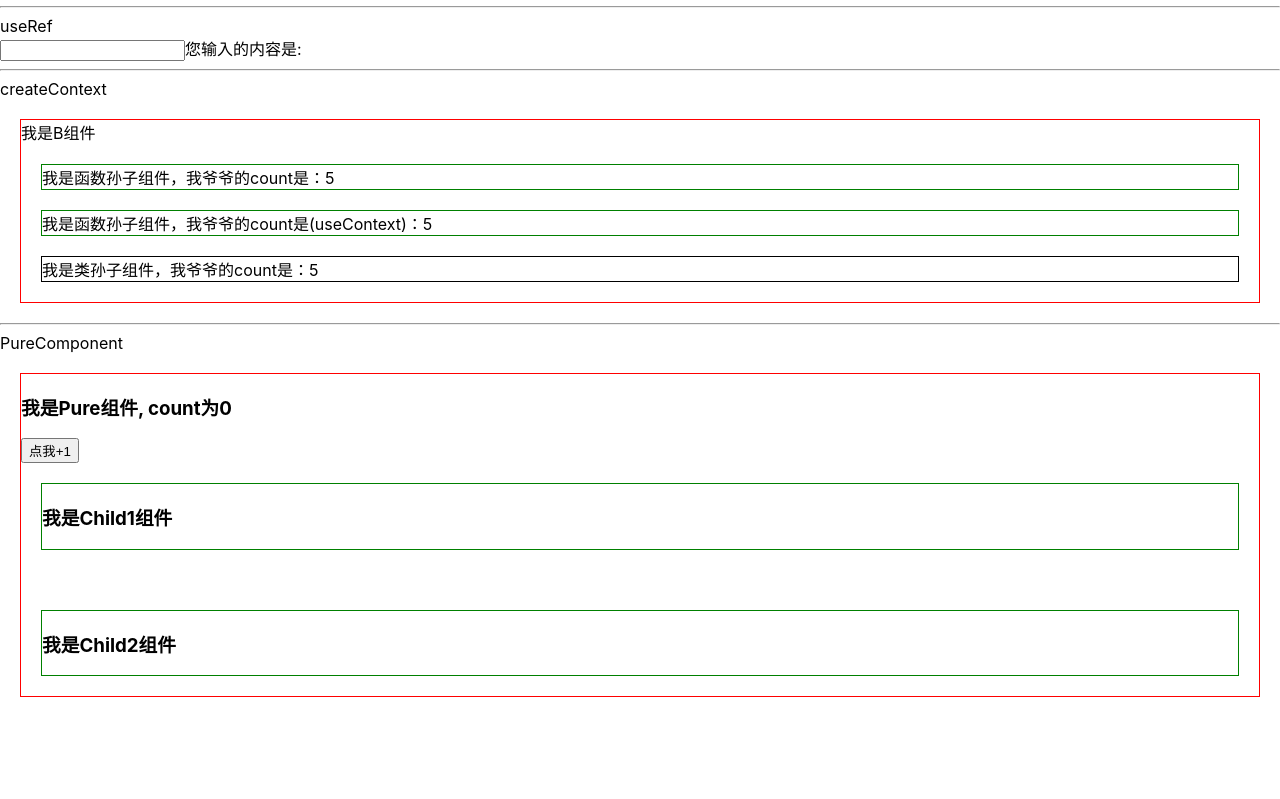
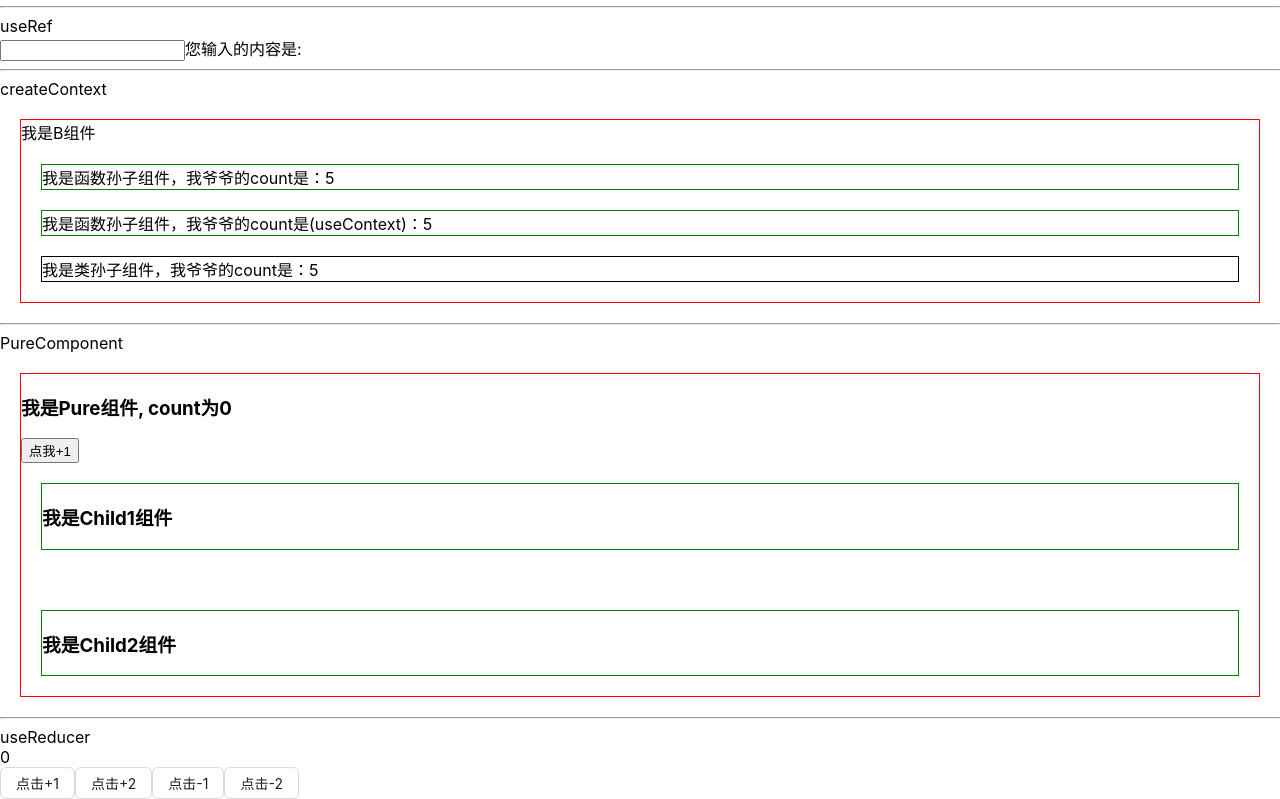
Before and after one commit to Shenhaoyi/learn-react, a React (Create React App) app: page /#/extension/use-hooks in a window 1280 px wide. Shown: the part 177-976 px from the top of the page. Before the commit the page ends 894 px from the top, so only its background shows below. Built offline with nearby package versions, Linux system fonts and the light colour scheme.

Commit message:
使用useReducer

```diff
--- /dev/null
+++ b/src/pages/Extension/UseHooks/UseReducer/index.jsx
@@ -0,0 +1,31 @@
+import React, { useReducer } from 'react';
+import { Button } from 'antd';
+
+function reducer(state, action) {
+  switch (action.type) {
+    case 'add':
+      return {
+        count: state.count + action.num,
+      };
+    case 'minus':
+      return {
+        count: state.count - action.num,
+      };
+    default: {
+      throw new Error();
+    }
+  }
+}
+
+export default function UseReducer() {
+  const [state, dispatch] = useReducer(reducer, { count: 0 });
+  return (
+    <div>
+      <div>{state.count}</div>
+      <Button onClick={() => dispatch({ type: 'add', num: 1 })}>点击+1</Button>
+      <Button onClick={() => dispatch({ type: 'add', num: 2 })}>点击+2</Button>
+      <Button onClick={() => dispatch({ type: 'minus', num: 1 })}>点击-1</Button>
+      <Button onClick={() => dispatch({ type: 'minus', num: 2 })}>点击-2</Button>
+    </div>
+  );
+}
--- a/src/pages/Extension/UseHooks/index.jsx
+++ b/src/pages/Extension/UseHooks/index.jsx
@@ -2,6 +2,7 @@ import React, { useState, useEffect, useRef } from 'react';
 import { MyContext } from './context';
 import B from './B';
 import Pure from './Pure';
+import UseReducer from './UseReducer';
 
 export default function UseHooks() {
   const [count, setCount] = useState(0);
@@ -58,6 +59,9 @@ export default function UseHooks() {
       <hr></hr>
       PureComponent
       <Pure></Pure>
+      <hr></hr>
+      useReducer
+      <UseReducer></UseReducer>
     </div>
   );
 }
```
